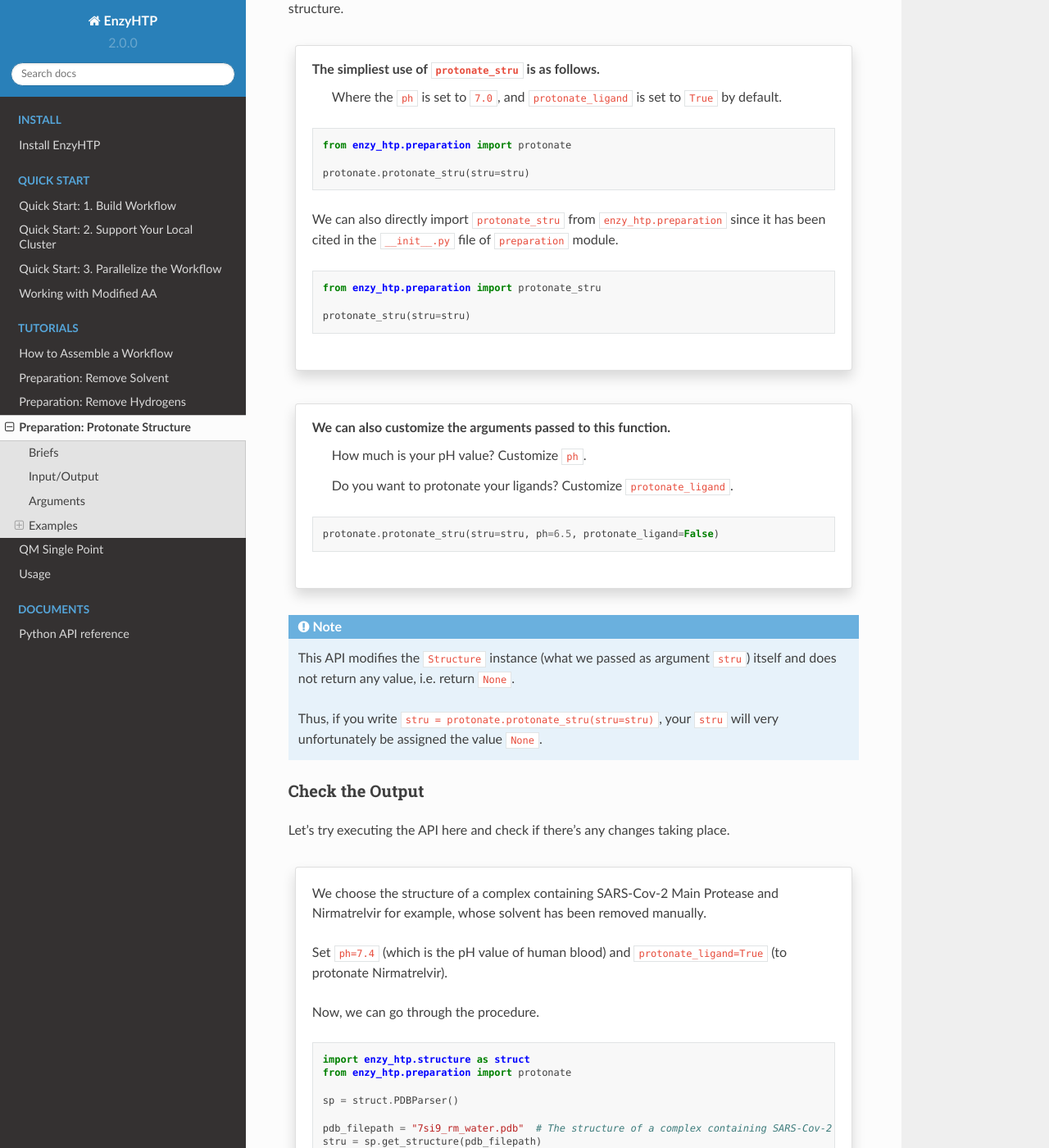
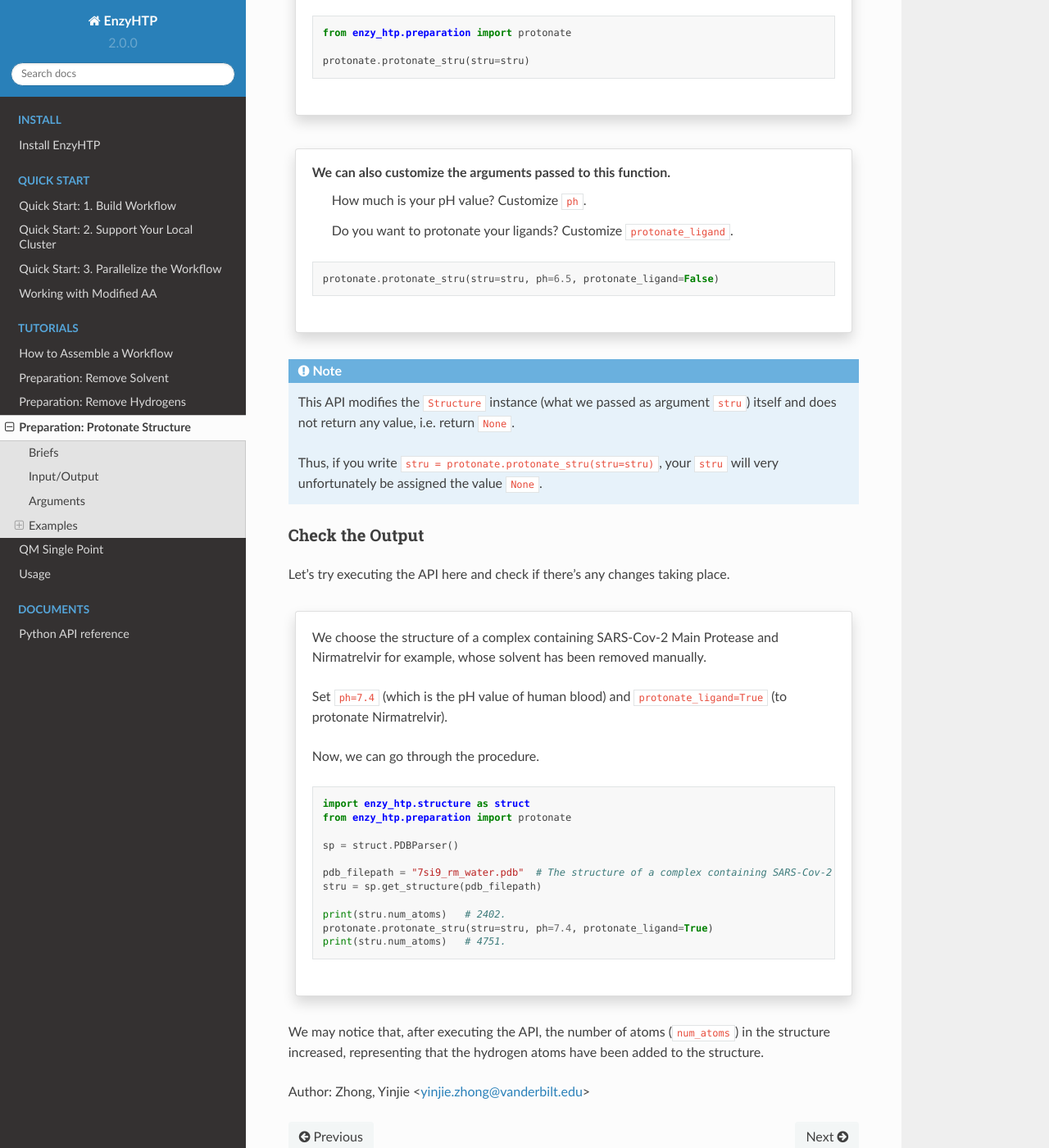
Before and after one commit to ChemBioHTP/enzyhtp_doc, a Sphinx documentation site: the page built from docs/source/sci_api_tutorial/preparation_protonate_stru.rst, in a window 1280 px wide and 1400 px high, scrolled down 2157 px. Shown: the whole window at 82% size. Built offline with Sphinx 7.4.7 and the Read the Docs theme 2.0.0, drawn with Linux system fonts in a browser that asks for light colours.

```diff
--- a/docs/source/sci_api_tutorial/preparation_protonate_stru.rst
+++ b/docs/source/sci_api_tutorial/preparation_protonate_stru.rst
@@ -123,15 +123,6 @@
 
         protonate.protonate_stru(stru=stru)
 
-    We can also directly import ``protonate_stru`` from ``enzy_htp.preparation`` since it has been cited in
-    the ``__init__.py`` file of ``preparation`` module.
-
-    .. code:: python
-
-        from enzy_htp.preparation import protonate_stru
-
-        protonate_stru(stru=stru)
-
 .. panels::
 
     :column: col-lg-12 col-md-12 col-sm-12 col-xs-12 p-2 text-left
@@ -183,3 +174,5 @@
 
 We may notice that, after executing the API, the number of atoms (``num_atoms``) in the structure increased,
 representing that the hydrogen atoms have been added to the structure.
+
+Author: Zhong, Yinjie <yinjie.zhong@vanderbilt.edu>
--- a/docs/source/sci_api_tutorial/preparation_remove_hydrogens.rst
+++ b/docs/source/sci_api_tutorial/preparation_remove_hydrogens.rst
@@ -25,7 +25,7 @@
 
     2. OR using the output of `Remove Solvent <preparation_remove_solvent.html>`_. (Commonly used here)
 
-**output**: A ``Structure`` instance of protonated structure (in-place modification, not as return value).
+**output**: A ``Structure`` instance with hydrogen atoms removed (in-place modification, not as return value).
 
 .. panels::
 
@@ -148,3 +148,5 @@
 
 We may notice that, after executing the API ``remove_hydrogens``, the number of atoms (``num_atoms``)
 in the structure decreased, indicating that the hydrogen atoms have been removed from the structure.
+
+Author: Zhong, Yinjie <yinjie.zhong@vanderbilt.edu>
--- a/docs/source/sci_api_tutorial/preparation_remove_solvent.rst
+++ b/docs/source/sci_api_tutorial/preparation_remove_solvent.rst
@@ -24,7 +24,7 @@
     - `PDBParser <xxx>`_ (Commonly used here)
     - `PrmtopParser <xxx>`_
 
-**output**: A ``Structure`` instance of protonated structure (in-place modification, not as return value).
+**output**: A ``Structure`` instance with solvents removed (in-place modification, not as return value).
 
 .. panels::
 
@@ -120,3 +120,5 @@
 
 We may notice that, after executing the API, the number of atoms (``num_atoms``) in the structure decreased,
 representing that the solvent have been removed from the structure.
+
+Author: Zhong, Yinjie <yinjie.zhong@vanderbilt.edu>
```
Also changed, not shown: docs/figures/preparation_protonate_stru_dfd.svg, docs/figures/preparation_remove_hydrogens_dfd.svg.
